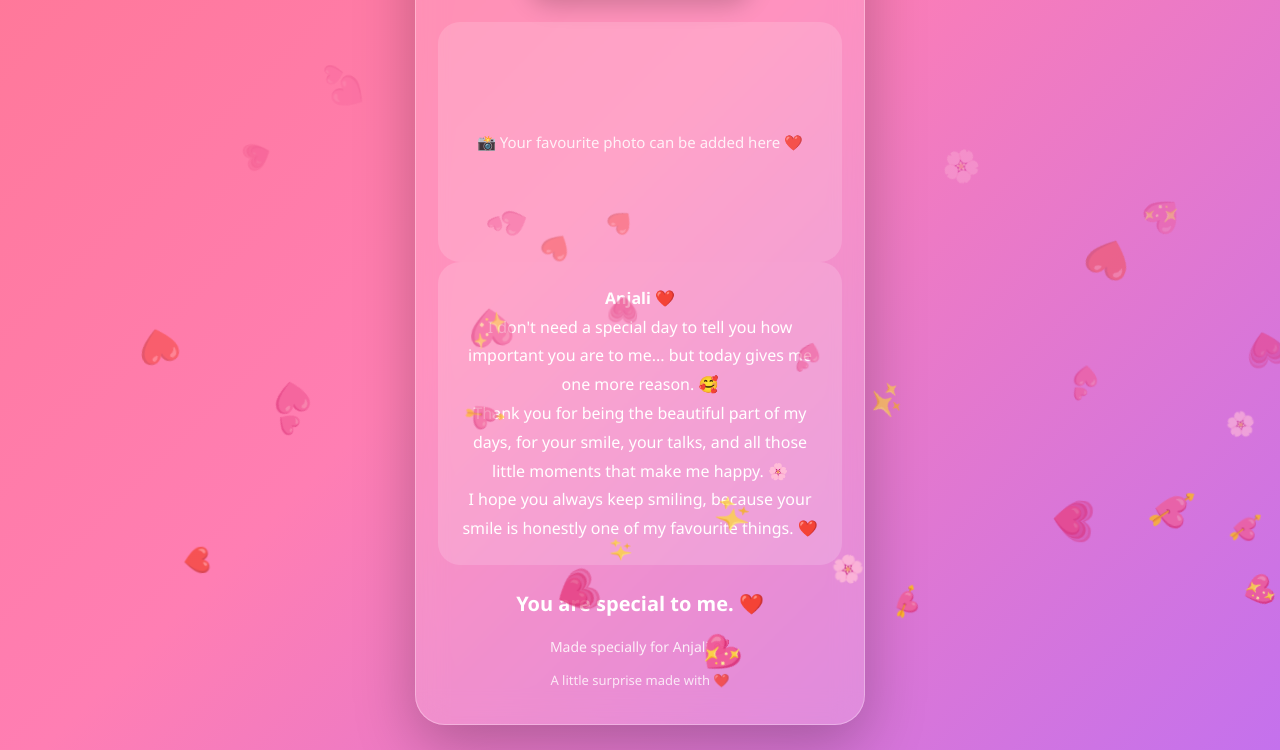
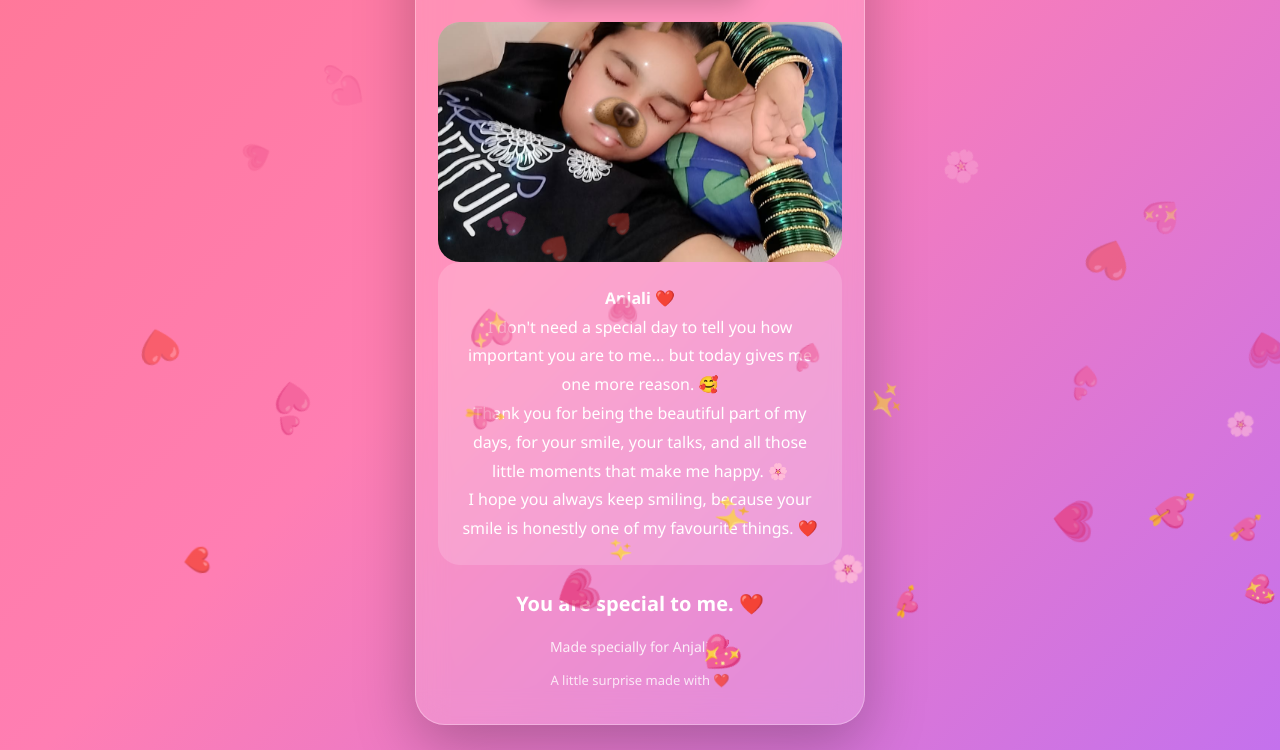
Before and after one commit to dixitsuthar688-rgb/Happy-girlfriend-day-, a plain HTML site: page index.html in a window 1280 px wide. Both pictures are taken after a click on the button "💌 Open Your Surprise". Shown: the part 450-1200 px from the top of the page. Drawn offline with Linux system fonts and the light colour scheme.

Commit message:
Update index.html

```diff
--- a/index.html
+++ b/index.html
@@ -201,11 +201,8 @@ feel a little more beautiful. ✨
 </button>
 
 <div id="surprise">
-
 <div class="photo-box">
-    <div class="photo-placeholder">
-        📸 Your favourite photo can be added here ❤️
-    </div>
+    <img src="Snapchat-201590436.jpg" alt="Anjali ❤️">
 </div>
 
 <div class="message">
```
